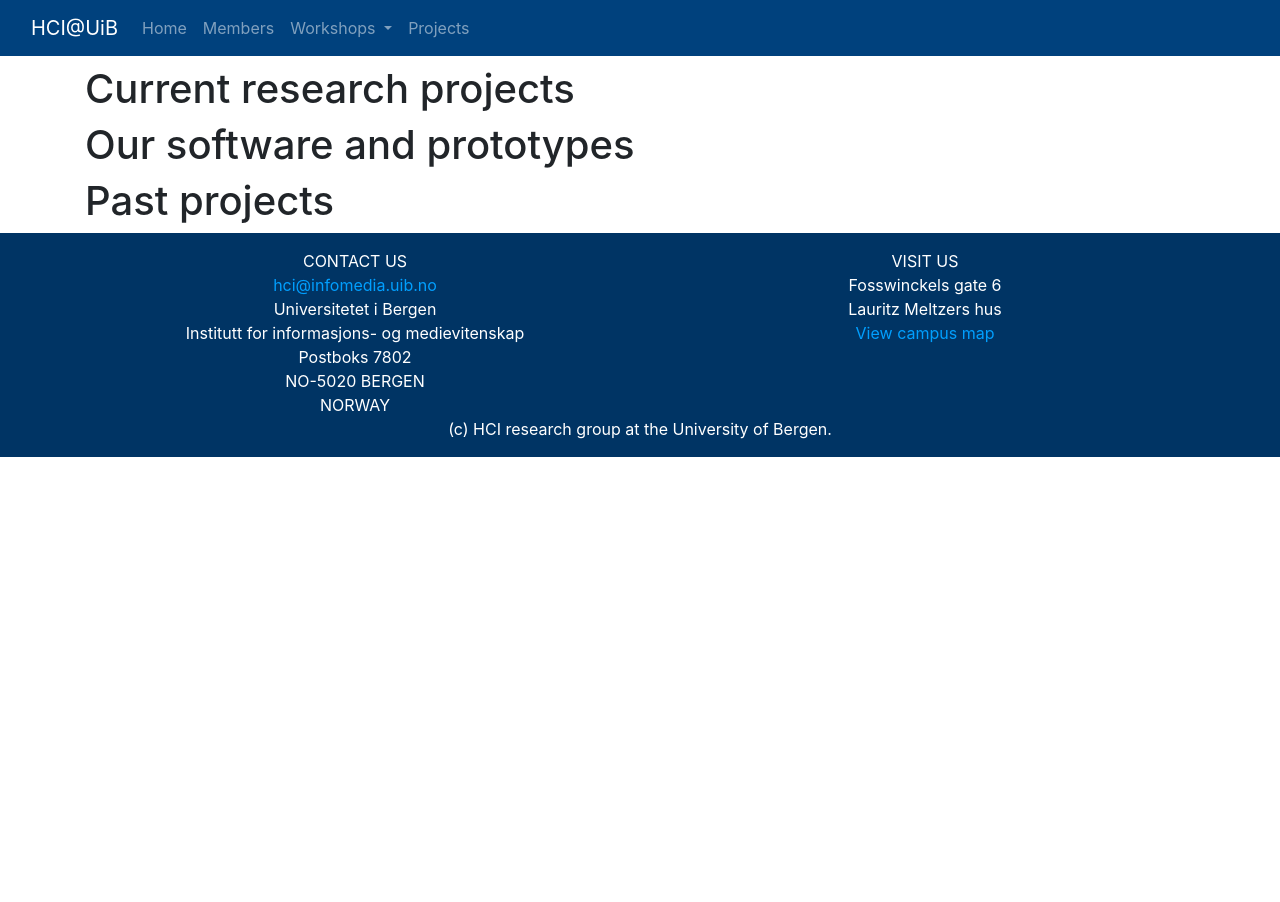
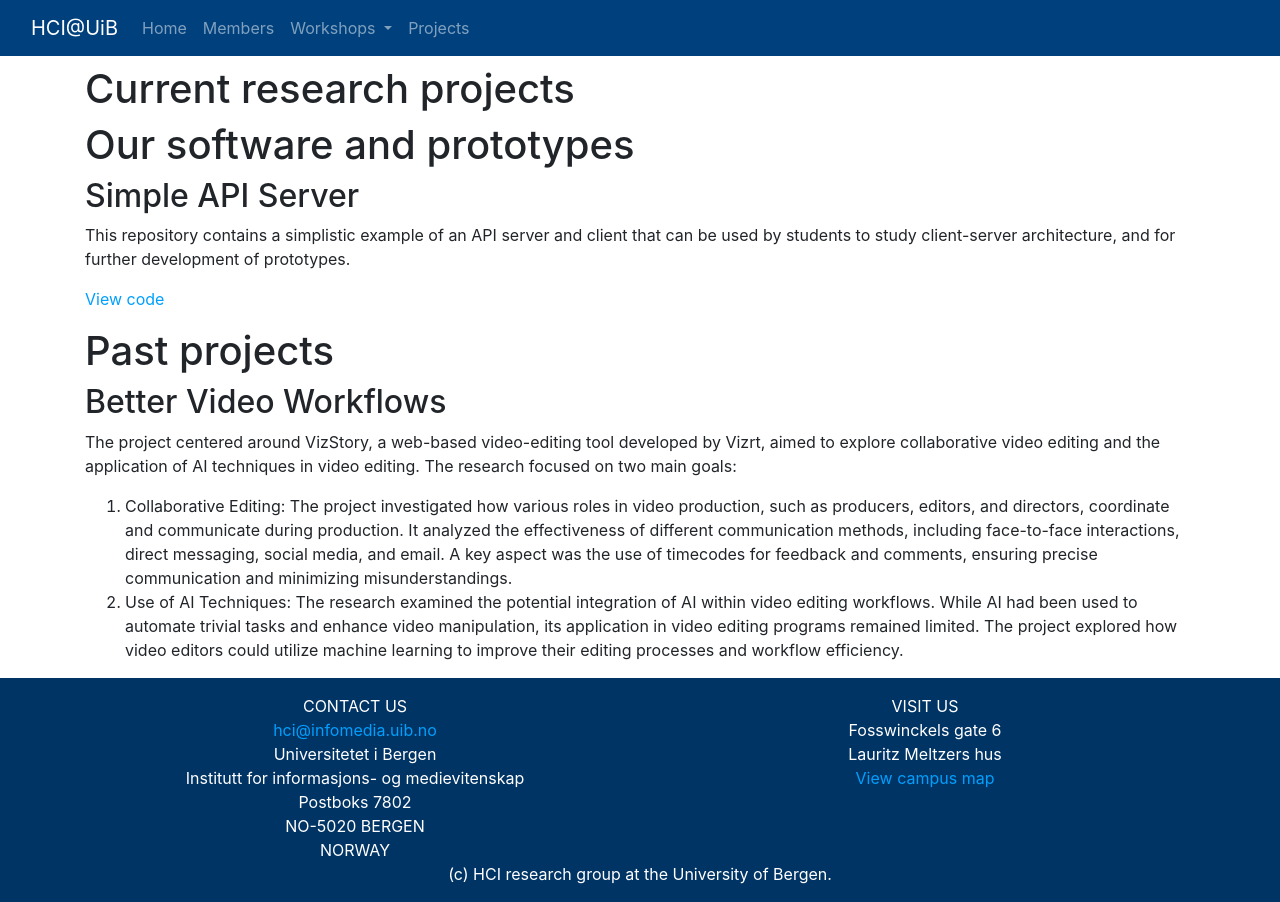
Before and after one commit to BergenHCI/bergenhci.github.io, a Jekyll site: the page built from projects.md, in a window 1280 px wide. Built offline with Jekyll 4.4.1, drawn with Linux system fonts in a browser that asks for light colours; our own code applies the rules of GitHub Pages for plain Markdown files.

Commit message:
add some projects

```diff
--- a/projects.md
+++ b/projects.md
@@ -2,11 +2,24 @@
 title: "Projects"
 ---
 
+# Current research projects
 
-# Current research projects
 
 
 # Our software and prototypes
 
+## Simple API Server
+
+This repository contains a simplistic example of an API server and client that can be used by students to study client-server architecture, and for further development of prototypes.
+
+[View code](https://github.com/BergenHCI/SimpleAPIServer)
+
 
 # Past projects
+
+## Better Video Workflows
+
+The project centered around VizStory, a web-based video-editing tool developed by Vizrt, aimed to explore collaborative video editing and the application of AI techniques in video editing. The research focused on two main goals:
+
+1. Collaborative Editing: The project investigated how various roles in video production, such as producers, editors, and directors, coordinate and communicate during production. It analyzed the effectiveness of different communication methods, including face-to-face interactions, direct messaging, social media, and email. A key aspect was the use of timecodes for feedback and comments, ensuring precise communication and minimizing misunderstandings.
+1. Use of AI Techniques: The research examined the potential integration of AI within video editing workflows. While AI had been used to automate trivial tasks and enhance video manipulation, its application in video editing programs remained limited. The project explored how video editors could utilize machine learning to improve their editing processes and workflow efficiency.
```
